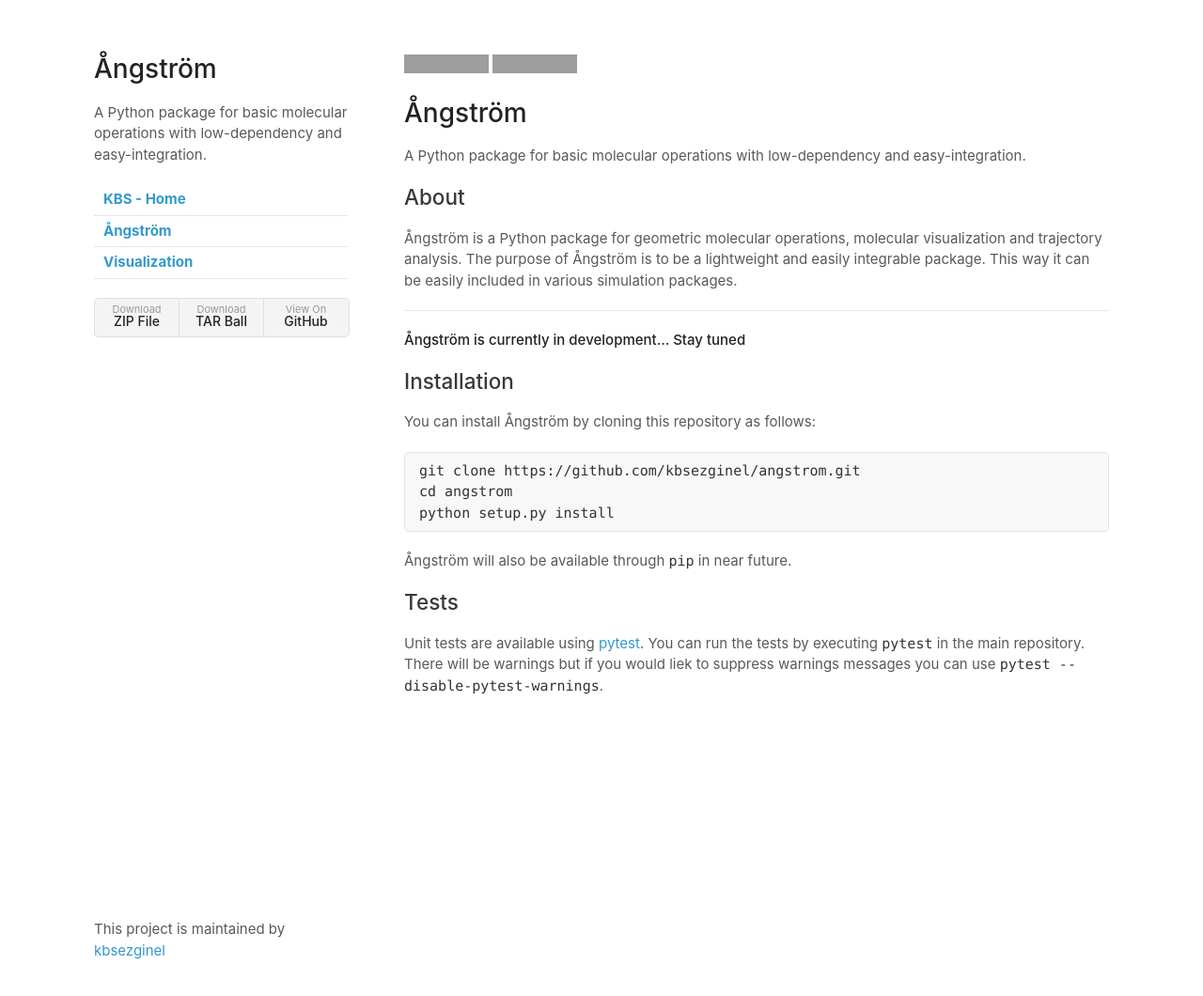
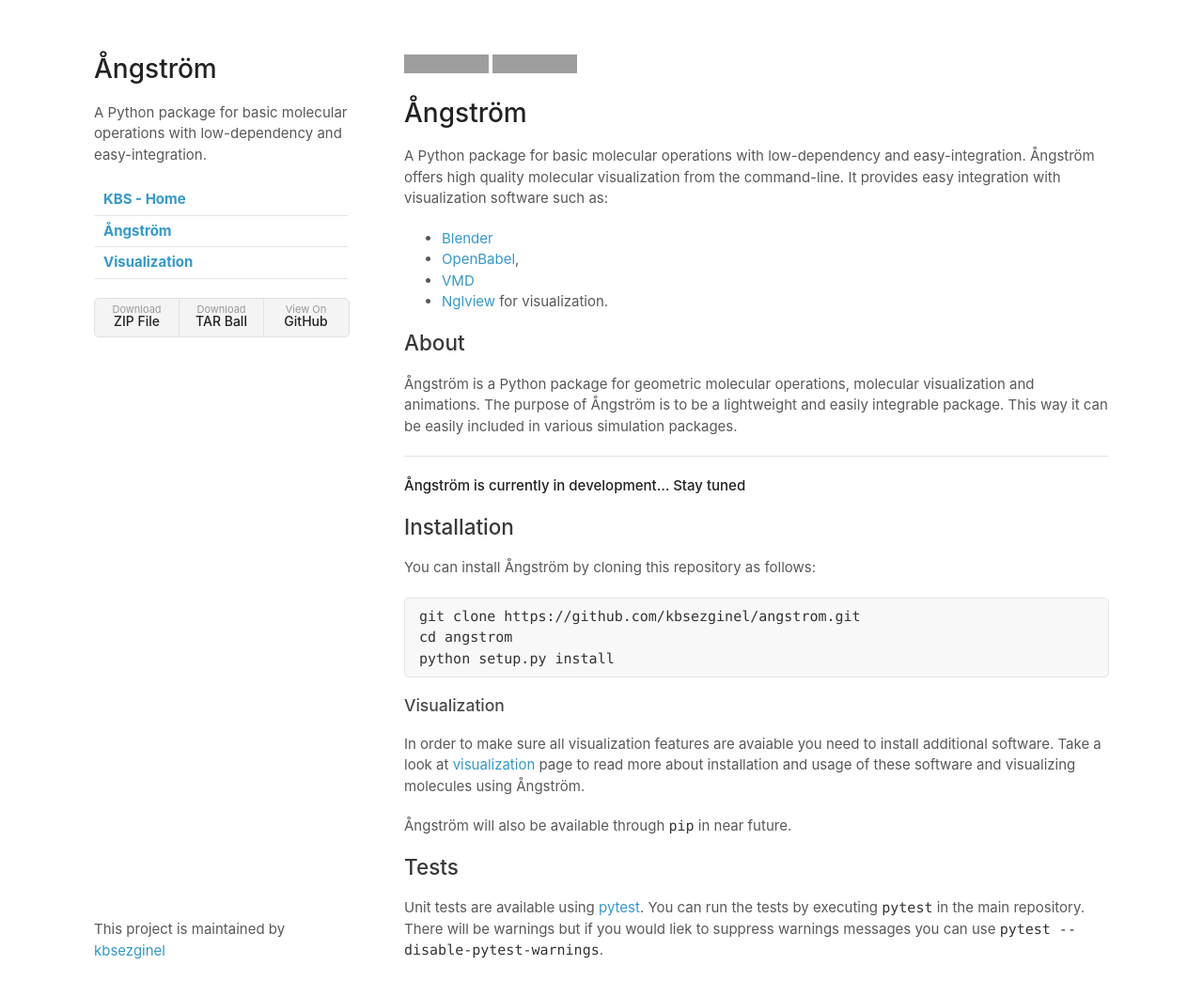
Before and after one commit to kbsezginel/angstrom, a Jekyll site: the page built from docs/index.md, in a window 1280 px wide and 1093 px high. Shown: the top 1060 px of the window at 94% size. Built offline with Jekyll 4.4.1, drawn with Linux system fonts in a browser that asks for light colours; our own code applies the rules of GitHub Pages for plain Markdown files; grey boxes are pictures that could not be loaded.

Commit message:
Update index.md

````diff
--- a/docs/index.md
+++ b/docs/index.md
@@ -3,9 +3,15 @@
 
 # Ångström
 A Python package for basic molecular operations with low-dependency and easy-integration.
+Ångström offers high quality molecular visualization from the command-line.
+It provides easy integration with visualization software such as:
+- [Blender](https://www.blender.org/)
+- [OpenBabel](http://openbabel.org/wiki/Main_Page),
+- [VMD](http://www.ks.uiuc.edu/Research/vmd/)
+- [Nglview](https://github.com/arose/nglview) for visualization.
 
 ## About
-Ångström is a Python package for geometric molecular operations, molecular visualization and trajectory analysis.
+Ångström is a Python package for geometric molecular operations, molecular visualization and animations.
 The purpose of Ångström is to be a lightweight and easily integrable package.
 This way it can be easily included in various simulation packages.
 
@@ -20,6 +26,11 @@
 python setup.py install
 ```
 
+### Visualization
+In order to make sure all visualization features are avaiable you need to install additional software.
+Take a look at [visualization](/visualization) page to read more about installation and usage of these software
+and visualizing molecules using Ångström.
+
 Ångström will also be available through `pip` in near future.
 
 ## Tests
````
